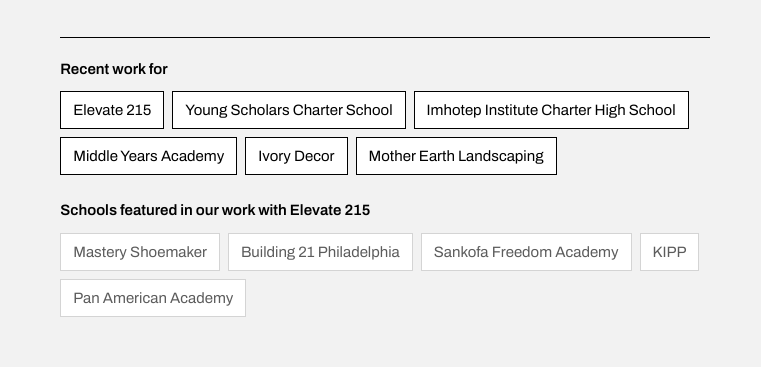
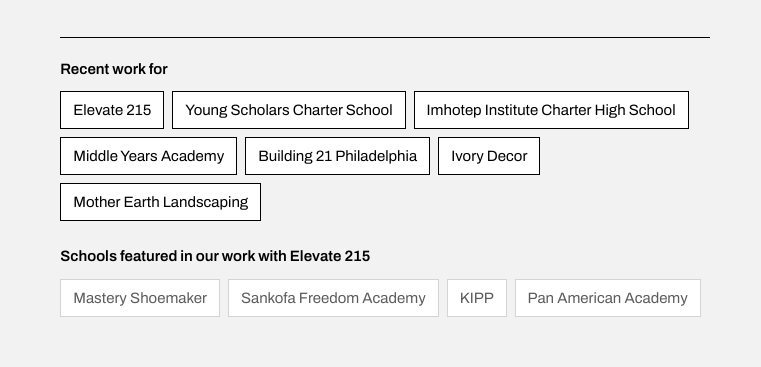
Before and after one commit to RSClickedit/rsclickedit-website, a plain HTML site: page index.html in a window 1280 px wide. Shown: the part 5404-5771 px from the top of the page, 519-1280 px from the left. Drawn offline with Linux system fonts and the light colour scheme.

Commit message:
List Building 21 Philadelphia as a direct client
Co-Authored-By: Claude Opus 5.5 <noreply@anthropic.com>

```diff
--- a/index.html
+++ b/index.html
@@ -203,9 +203,9 @@
       <p>Either way, the approach is the same: plan it with you, capture it with care and deliver photos, films and designs that are ready to use. Strategy and production live under one roof, so nothing gets lost between the idea and the final file.</p>
       <div class="clients">
         <h3>Recent work for</h3>
-        <ul class="client-list"><li>Elevate 215</li><li>Young Scholars Charter School</li><li>Imhotep Institute Charter High School</li><li>Middle Years Academy</li><li>Ivory Decor</li><li>Mother Earth Landscaping</li></ul>
+        <ul class="client-list"><li>Elevate 215</li><li>Young Scholars Charter School</li><li>Imhotep Institute Charter High School</li><li>Middle Years Academy</li><li>Building 21 Philadelphia</li><li>Ivory Decor</li><li>Mother Earth Landscaping</li></ul>
         <h3 class="clients-sub">Schools featured in our work with Elevate 215</h3>
-        <ul class="client-list client-list-quiet"><li>Mastery Shoemaker</li><li>Building 21 Philadelphia</li><li>Sankofa Freedom Academy</li><li>KIPP</li><li>Pan American Academy</li></ul>
+        <ul class="client-list client-list-quiet"><li>Mastery Shoemaker</li><li>Sankofa Freedom Academy</li><li>KIPP</li><li>Pan American Academy</li></ul>
       </div>
     </div>
   </div>
```
